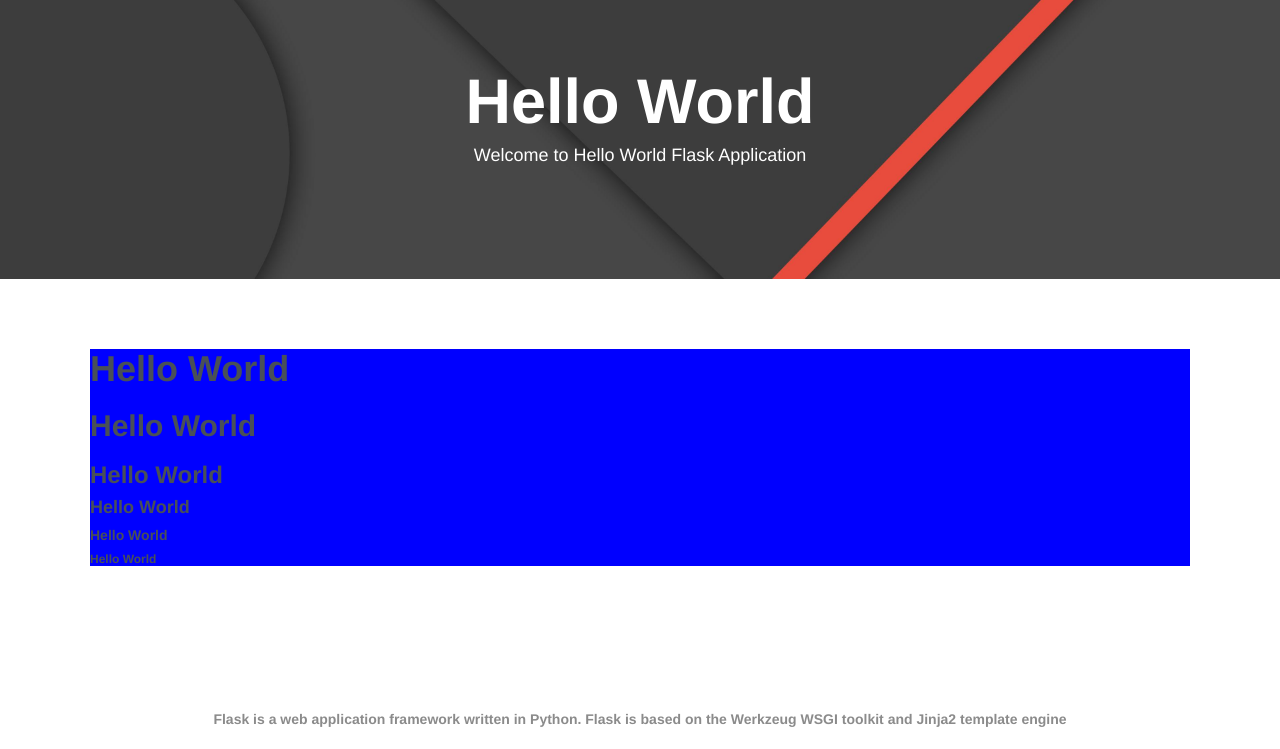
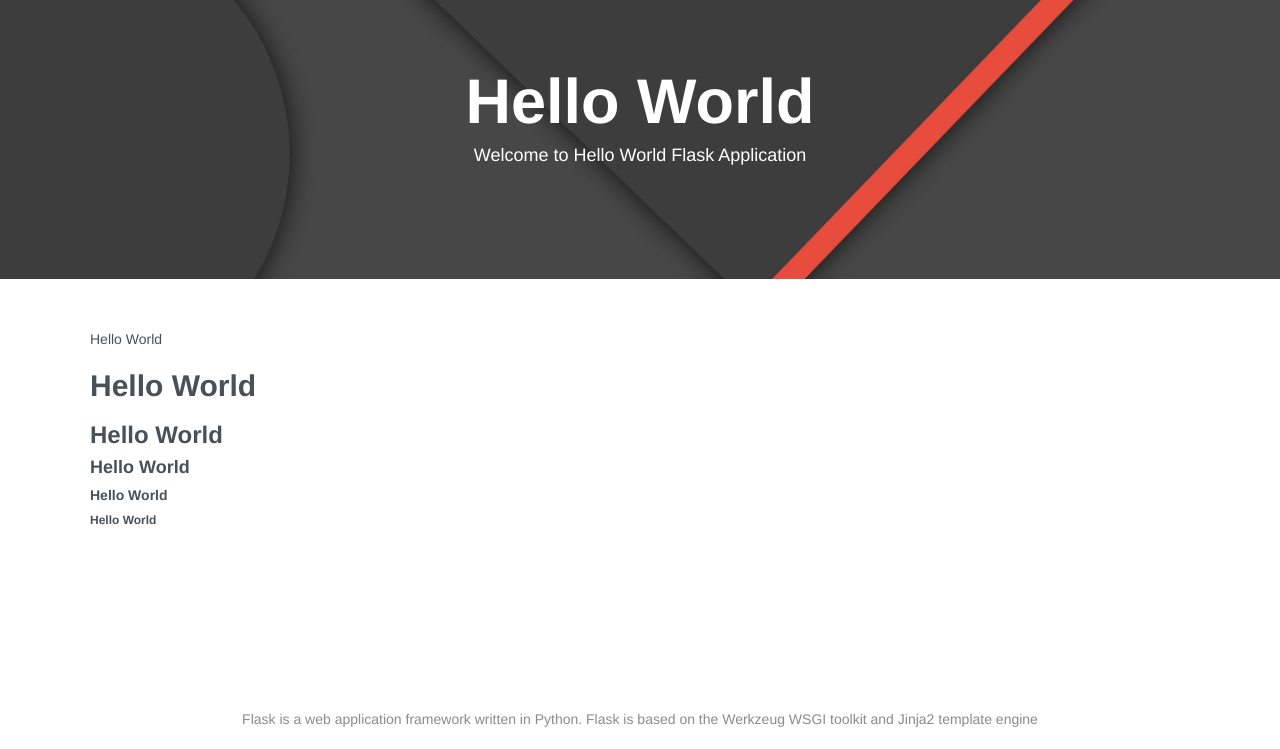
Before and after one commit to ravvereddy/flask-api-aws-deploy, a Flask app: page / in a window 1280 px wide. Shown: the part 51-800 px from the top of the page. Run offline with Flask 2, Linux system fonts and the light colour scheme; some libraries are stand-ins or nearby versions.

Commit message:
removed the color

```diff
--- a/templates/index.html
+++ b/templates/index.html
@@ -29,7 +29,7 @@
 <div class="container">
 
     <div class="card">
-        <h1 style="background-color:blue;"><b>Hello World</b</h1>
+        <h1<b>Hello World</b</h1>
         <h2><b>Hello World</b></h2>
         <h3><b>Hello World</b></h3>
         <h4><b>Hello World</b></h4>
```
